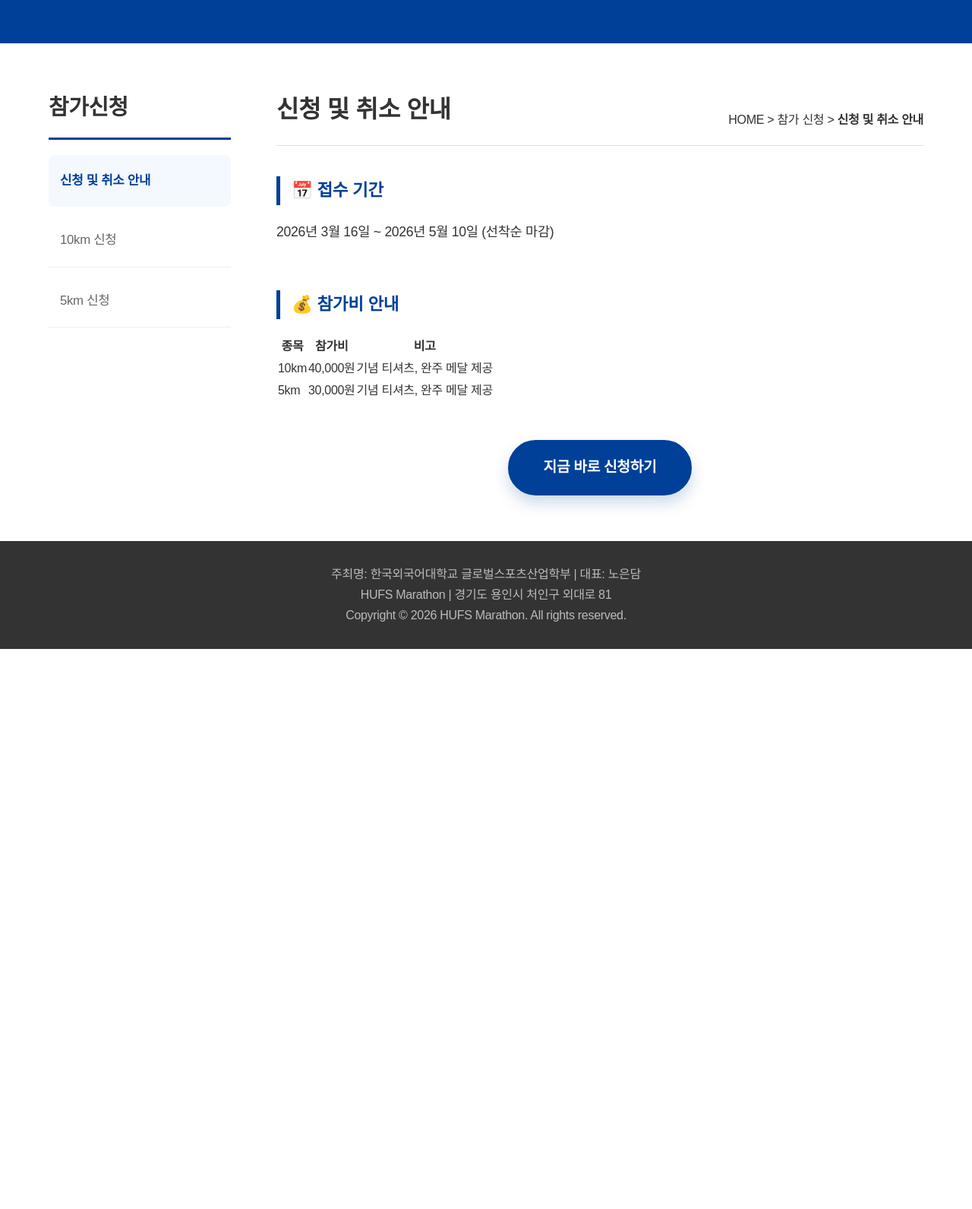
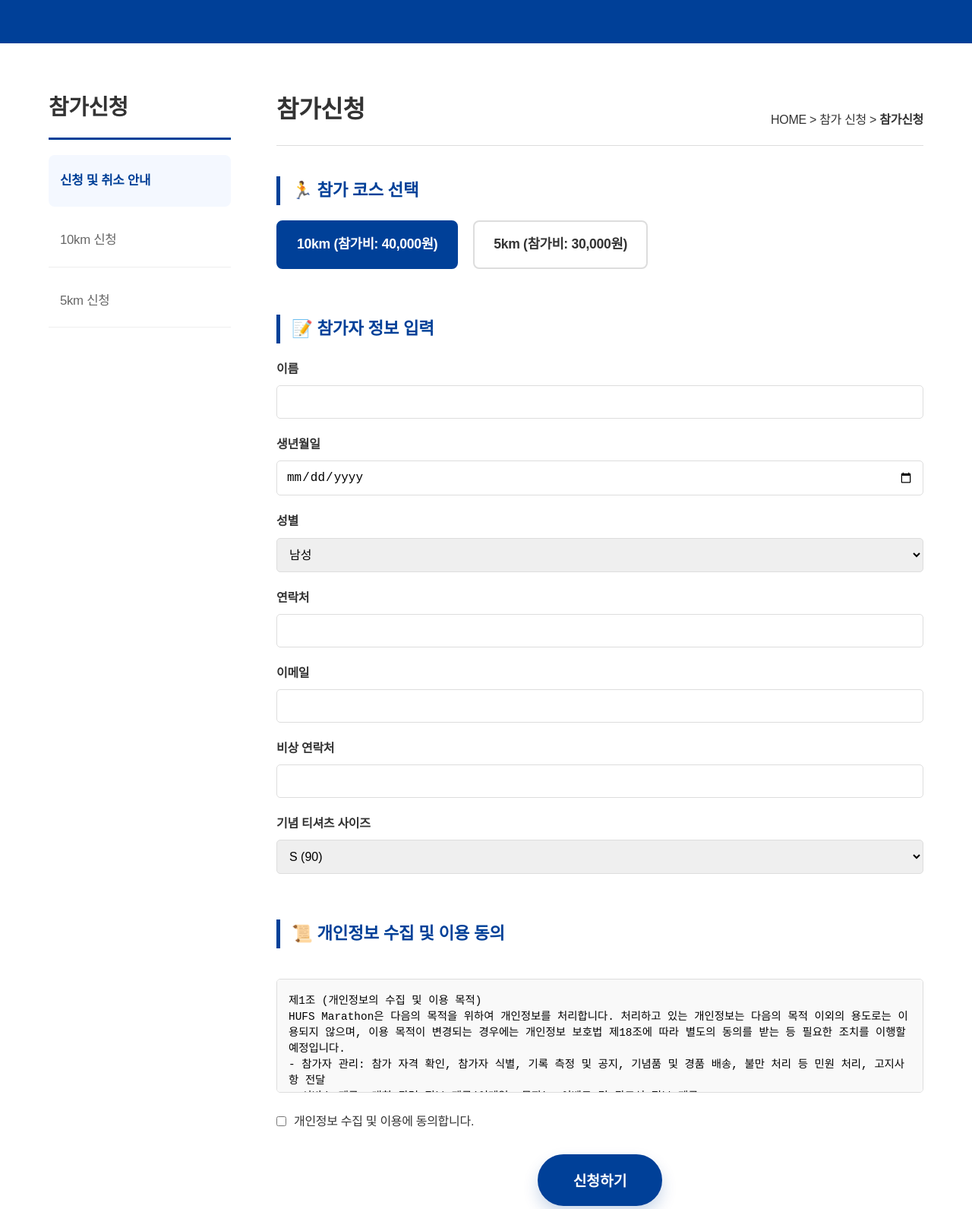
Before and after one commit to aay0909-rgb/Marathon_Project, a plain HTML site: page register.html in a window 1280 px wide. Shown: the part 255-1846 px from the top of the page at 76% size. Before the commit the page ends 1109 px from the top, so only its background shows below. Drawn offline with Linux system fonts and the light colour scheme; a web font is replaced by a local one.

Commit message:
feat: Implement registration form and admin view

```diff
--- a/register.html
+++ b/register.html
@@ -4,7 +4,7 @@
     <meta charset="UTF-8">
     <meta name="viewport" content="width=device-width, initial-scale=1.0">
     <title>참가신청 - 2026 HUFS Marathon</title>
-
+    <script src="https://js.tosspayments.com/v1"></script>
     <link rel="stylesheet" href="style.css">
 </head>
 <body>
@@ -79,34 +79,84 @@
 
     <main class="content">
         <div class="page-title">
-            <h3>신청 및 취소 안내</h3> <div class="breadcrumb">HOME > 참가 신청 > <strong>신청 및 취소 안내</strong></div>
+            <h3>참가신청</h3>
+            <div class="breadcrumb">HOME > 참가 신청 > <strong>참가신청</strong></div>
         </div>
 
         <div class="content-text">
-            <h4>📅 접수 기간</h4>
-            <p>2026년 3월 16일 ~ 2026년 5월 10일 (선착순 마감)</p>
+            <form id="registrationForm" action="/register" method="POST">
+                <h4>🏃 참가 코스 선택</h4>
+                <div class="course-selection">
+                    <input type="radio" id="10km" name="course" value="10km" checked>
+                    <label for="10km">10km (참가비: 40,000원)</label>
+                    <input type="radio" id="5km" name="course" value="5km">
+                    <label for="5km">5km (참가비: 30,000원)</label>
+                </div>
 
-            <h4>💰 참가비 안내</h4>
-            <table class="course-table"> <tr>
-                    <th>종목</th>
-                    <th>참가비</th>
-                    <th>비고</th>
-                </tr>
-                <tr>
-                    <td>10km</td>
-                    <td>40,000원</td>
-                    <td>기념 티셔츠, 완주 메달 제공</td>
-                </tr>
-                <tr>
-                    <td>5km</td>
-                    <td>30,000원</td>
-                    <td>기념 티셔츠, 완주 메달 제공</td>
-                </tr>
-            </table>
+                <h4>📝 참가자 정보 입력</h4>
+                <div class="form-group">
+                    <label for="name">이름</label>
+                    <input type="text" id="name" name="name" required>
+                </div>
+                <div class="form-group">
+                    <label for="dob">생년월일</label>
+                    <input type="date" id="dob" name="dob" required>
+                </div>
+                <div class="form-group">
+                    <label for="gender">성별</label>
+                    <select id="gender" name="gender" required>
+                        <option value="male">남성</option>
+                        <option value="female">여성</option>
+                    </select>
+                </div>
+                <div class="form-group">
+                    <label for="phone">연락처</label>
+                    <input type="tel" id="phone" name="phone" required>
+                </div>
+                <div class="form-group">
+                    <label for="email">이메일</label>
+                    <input type="email" id="email" name="email" required>
+                </div>
+                <div class="form-group">
+                    <label for="emergency_contact">비상 연락처</label>
+                    <input type="tel" id="emergency_contact" name="emergency_contact" required>
+                </div>
+                <div class="form-group">
+                    <label for="tshirt_size">기념 티셔츠 사이즈</label>
+                    <select id="tshirt_size" name="tshirt_size" required>
+                        <option value="S">S (90)</option>
+                        <option value="M">M (95)</option>
+                        <option value="L">L (100)</option>
+                        <option value="XL">XL (105)</option>
+                        <option value="XXL">XXL (110)</option>
+                    </select>
+                </div>
 
-            <div style="margin-top: 30px; text-align: center;">
-                <a href="#" class="btn-main">지금 바로 신청하기</a>
-            </div>
+                <h4>📜 개인정보 수집 및 이용 동의</h4>
+                <div class="agreement">
+                    <textarea readonly>
+제1조 (개인정보의 수집 및 이용 목적)
+HUFS Marathon은 다음의 목적을 위하여 개인정보를 처리합니다. 처리하고 있는 개인정보는 다음의 목적 이외의 용도로는 이용되지 않으며, 이용 목적이 변경되는 경우에는 개인정보 보호법 제18조에 따라 별도의 동의를 받는 등 필요한 조치를 이행할 예정입니다.
+- 참가자 관리: 참가 자격 확인, 참가자 식별, 기록 측정 및 공지, 기념품 및 경품 배송, 불만 처리 등 민원 처리, 고지사항 전달
+- 서비스 제공: 대회 관련 정보 제공(이메일, 문자), 이벤트 및 광고성 정보 제공
+
+제2조 (수집하는 개인정보의 항목)
+- 필수항목: 이름, 생년월일, 성별, 연락처, 이메일, 비상 연락처
+- 선택항목: 없음
+
+제3조 (개인정보의 처리 및 보유 기간)
+- 대회 종료 후 1년까지 보유 및 이용
+                    </textarea>
+                    <div class="agreement-check">
+                        <input type="checkbox" id="agree" name="agree" required>
+                        <label for="agree">개인정보 수집 및 이용에 동의합니다.</label>
+                    </div>
+                </div>
+
+                <div style="margin-top: 30px; text-align: center;">
+                    <button type="submit" class="btn-main">신청하기</button>
+                </div>
+            </form>
         </div>
     </main>
 
@@ -117,13 +167,33 @@
     </footer>
 
     <script>
-        const hamburger = document.querySelector('.hamburger');
-        const gnb = document.querySelector('.gnb');
+        const registrationForm = document.getElementById('registrationForm');
 
-        hamburger.addEventListener('click', () => {
-            gnb.classList.toggle('active');
+        registrationForm.addEventListener('submit', async function (event) {
+            event.preventDefault();
+
+            const formData = new FormData(registrationForm);
+            const data = Object.fromEntries(formData.entries());
+
+            try {
+                const response = await fetch('/register', {
+                    method: 'POST',
+                    headers: {
+                        'Content-Type': 'application/json'
+                    },
+                    body: JSON.stringify(data)
+                });
+
+                if (response.ok) {
+                    window.location.href = '/success.html';
+                } else {
+                    window.location.href = '/fail.html';
+                }
+            } catch (error) {
+                console.error('Error:', error);
+                window.location.href = '/fail.html';
+            }
         });
     </script>
-
 </body>
 </html>
--- a/style.css
+++ b/style.css
@@ -878,3 +878,80 @@ footer { background: #333; color: #bbb; padding: 30px 0; text-align: center; mar
         font-size: 0.8rem;
     }
 }
+
+/* --- Registration Form Styles --- */
+.form-group {
+    margin-bottom: 20px;
+}
+
+.form-group label {
+    display: block;
+    font-weight: bold;
+    margin-bottom: 8px;
+}
+
+.form-group input,
+.form-group select {
+    width: 100%;
+    padding: 12px;
+    border: 1px solid #ddd;
+    border-radius: 5px;
+    font-size: 1rem;
+}
+
+.course-selection {
+    margin-bottom: 30px;
+    display: flex;
+    gap: 20px;
+    align-items: center;
+}
+
+.course-selection input[type="radio"] {
+    display: none;
+}
+
+.course-selection label {
+    padding: 15px 25px;
+    border: 2px solid #ddd;
+    border-radius: 8px;
+    cursor: pointer;
+    transition: all 0.3s;
+    font-size: 1.1rem;
+    font-weight: 600;
+}
+
+.course-selection input[type="radio"]:checked + label {
+    background-color: #004098;
+    color: white;
+    border-color: #004098;
+}
+
+.agreement {
+    margin-top: 40px;
+}
+
+.agreement textarea {
+    width: 100%;
+    height: 150px;
+    padding: 15px;
+    border: 1px solid #ddd;
+    border-radius: 5px;
+    resize: none;
+    background-color: #f9f9f9;
+    font-size: 0.9rem;
+}
+
+.agreement-check {
+    margin-top: 15px;
+    display: flex;
+    align-items: center;
+}
+
+.agreement-check input[type="checkbox"] {
+    margin-right: 10px;
+}
+
+button[type="submit"] {
+    width: auto;
+    cursor: pointer;
+}
```
Also changed, not shown: admin/registrations.html (added, +95 -0 lines), backend/index.js (added, +98 -0 lines), backend/package.json (added, +19 -0 lines), fail.html (added, +23 -0 lines), success.html (added, +29 -0 lines), 1 other file.
